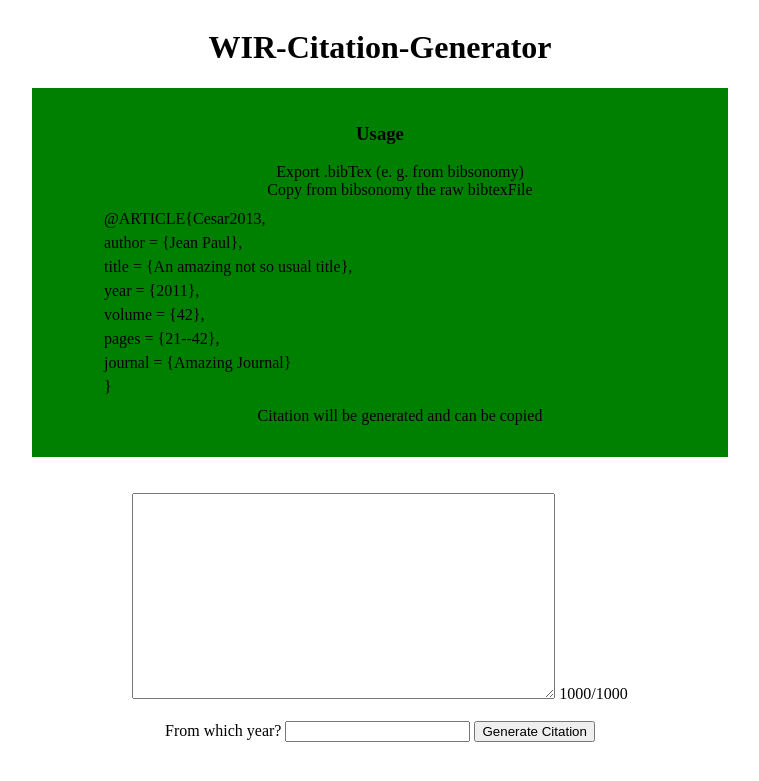
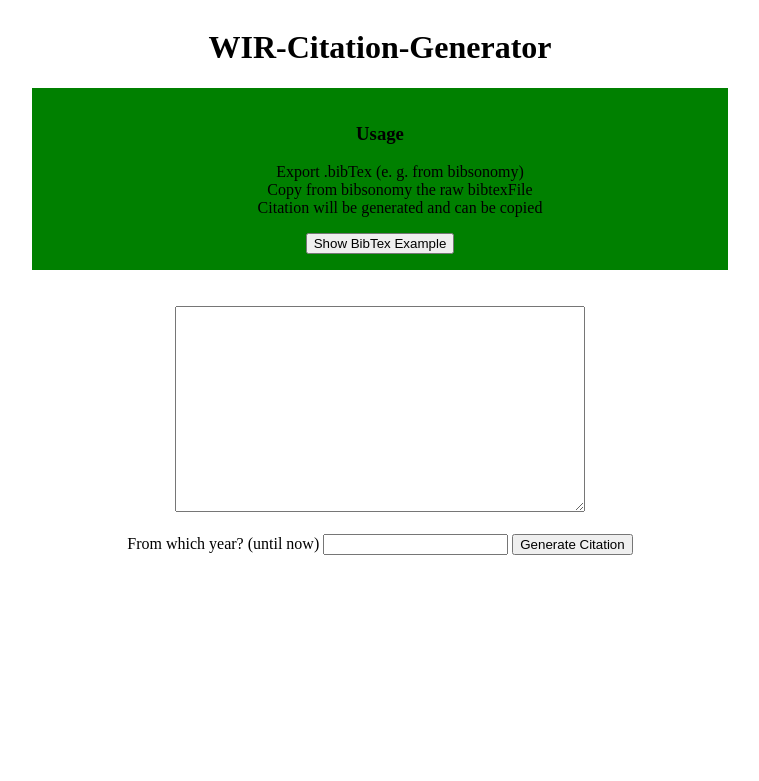
Before and after one commit to GG8000/WIR-Citation, a Flask app: page / in a window 1280 px wide. Shown: the top 781 px of the page, without its empty margins (260-1019 px from the left). Run offline with Flask 3, Linux system fonts and the light colour scheme.

Commit message:
changed layout

```diff
--- a/templates/index.html
+++ b/templates/index.html
@@ -8,8 +8,10 @@
     <style>
         textarea {
             height: 200px;
+            width: 80%;
         }
     </style>
+
 </head>
 
 <body style="text-align: center; display: flex; justify-content: center; flex-direction: column; align-items: center;">
@@ -20,34 +22,48 @@
         <ul style="list-style-type: none;">
             <li>Export .bibTex (e. g. from bibsonomy)</li>
             <li>Copy from bibsonomy the raw bibtexFile</li>
-            <li>
-                <div style="text-align: left; line-height: 0.5;">
-                    <p>@ARTICLE{Cesar2013,</p>
-                    <p>author = {Jean Paul},</p>
-                    <p>title = {An amazing not so usual title},</p>
-                    <p>year = {2011},</p>
-                    <p>volume = {42},</p>
-                    <p>pages = {21--42},</p>
-                    <p>journal = {Amazing Journal}</p>
-                    <p>}</p>
-                </div>
-            </li>
             <li>Citation will be generated and can be copied</li>
         </ul>
+        <button id="button">Show BibTex Example</button>
+        <pre id="example" style="line-height: 1.2rem; display: none; text-align: left; background-color: beige;">
+                    @ARTICLE{Cesar2013,
+                        author = {Jean Paul},
+                            title = {An amazing not so usual title},
+                            year = {2011},
+                            volume = {42},
+                            pages = {21--42},
+                            journal = {Amazing Journal}
+                        }
+                    </pre>
     </div>
     <form method="POST">
         <br />
         <br />
         <textarea id="textarea" name="file" rows="100" cols="50"></textarea>
-        <span id="char_count">1000/1000</span>
         <br />
         <br />
-        <label>From which year?</label>
+        <label>From which year? (until now)</label>
         <input type="number" name="year" />
         <input type="submit" value="Generate Citation">
     </form>
 
 
+    <script>
+        var button = document.getElementById('button'); // Assumes element with id='button'
+
+        button.onclick = function () {
+            var example = document.getElementById('example');
+            console.log("button pressed")
+            if (example.style.display !== 'none') {
+                example.style.display = 'none';
+                button.textContent = "Show BibTex Example"
+            }
+            else {
+                example.style.display = 'block';
+                button.textContent = "Hide BibTex Example"
+            }
+        };
+    </script>
 </body>
 
 </html>
```
